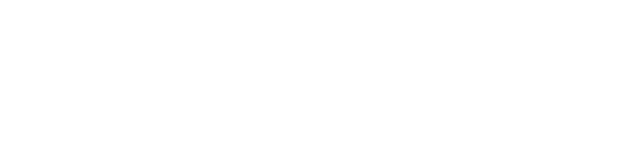
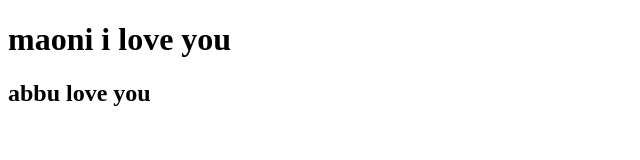
Before and after one commit to AnhaSamea/web-development, a plain HTML site: page index.html in a window 1280 px wide. Shown: the whole page, without its empty margins (0-640 px from the left). Drawn offline with Linux system fonts and the light colour scheme.

Commit message:
heading added

```diff
--- a/index.html
+++ b/index.html
@@ -5,6 +5,8 @@
     <meta http-equiv="X-UA-Compatible" content="IE=edge">
     <meta name="viewport" content="width=device-width, initial-scale=1.0">
     <title>second github repo</title>
+    <h1>maoni i love you</h1>
+    <h2>abbu love you</h2>
 </head>
 <body>
 
```
